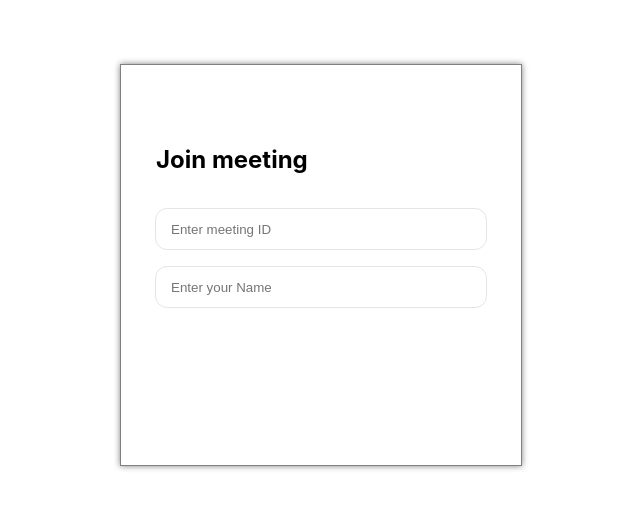
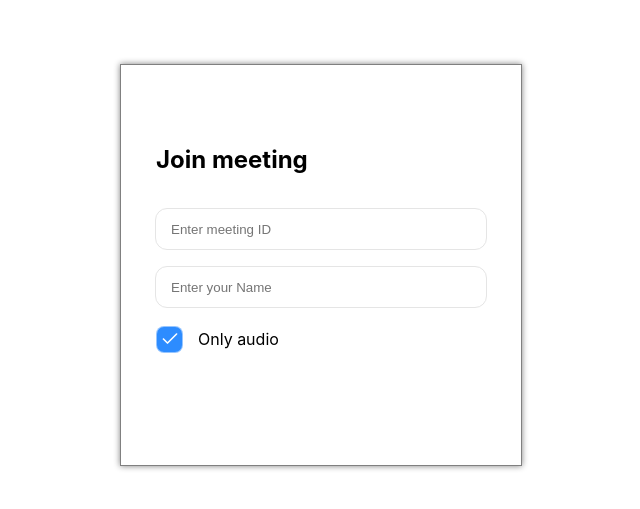
Before and after one commit to stivenjsdev/video-chat-front, a React (Create React App) app: page /join-room in a window 1280 px wide. Shown: the part 135-644 px from the top of the page, without its empty margins (319-959 px from the left). Built offline with nearby package versions, Linux system fonts and the light colour scheme.

Commit message:
create audio only checkbox

```diff
--- a/src/JoinRoomPage/JoinRoomContent.js
+++ b/src/JoinRoomPage/JoinRoomContent.js
@@ -1,6 +1,7 @@
 import React, { useState } from "react";
 import { connect } from "react-redux";
 import JoinRoomInputs from "./JoinRoomInputs";
+import OnlyWithAudioCheckbox from "./OnlyWithAudioCheckbox";
 
 const JoinRoomContent = (props) => {
   const { isRoomHost } = props;
@@ -16,6 +17,7 @@ const JoinRoomContent = (props) => {
         setNameValue={setNameValue}
         isRoomHost={isRoomHost}
       />
+      <OnlyWithAudioCheckbox />
     </>
   );
 };
--- /dev/null
+++ b/src/JoinRoomPage/OnlyWithAudioCheckbox.js
@@ -0,0 +1,19 @@
+import React from 'react';
+import CheckImg from '../resources/images/check.png';
+
+const OnlyWithAudioCheckbox = (props) => {
+  const hanldeConnectionTypeChange = () => {
+    // change info in our store about connection type
+  }
+
+  return (
+    <div className='checkbox_container'>
+      <div className='checkbox_connection' onClick={hanldeConnectionTypeChange}>
+        <img className='checkbox_image' src={CheckImg} alt='check'/>
+      </div>
+      <p className='checkbox_container_paragraph'>Only audio</p>
+    </div>
+  );
+};
+
+export default OnlyWithAudioCheckbox;
```
Also changed, not shown: src/resources/images/check.png (added).
